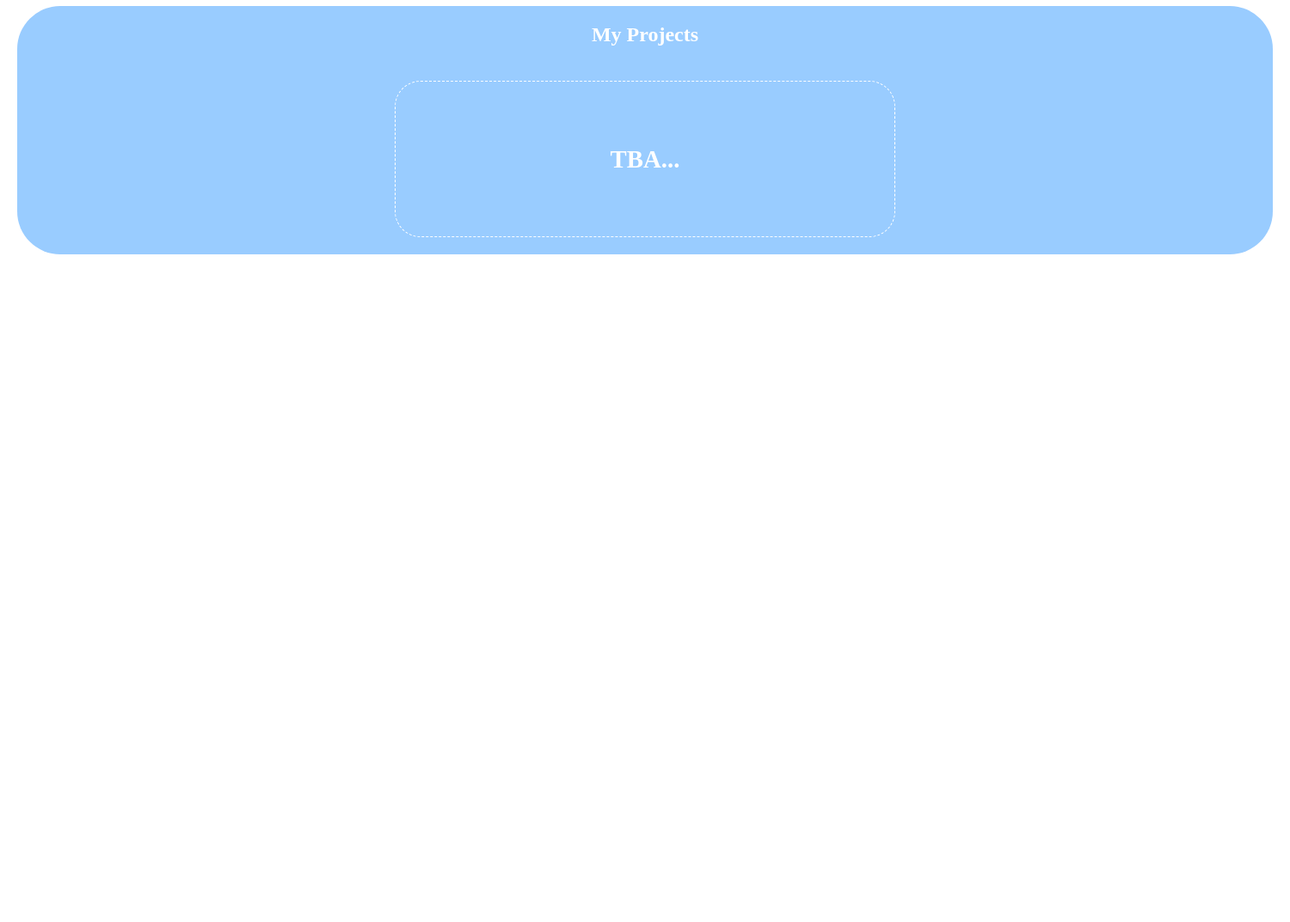
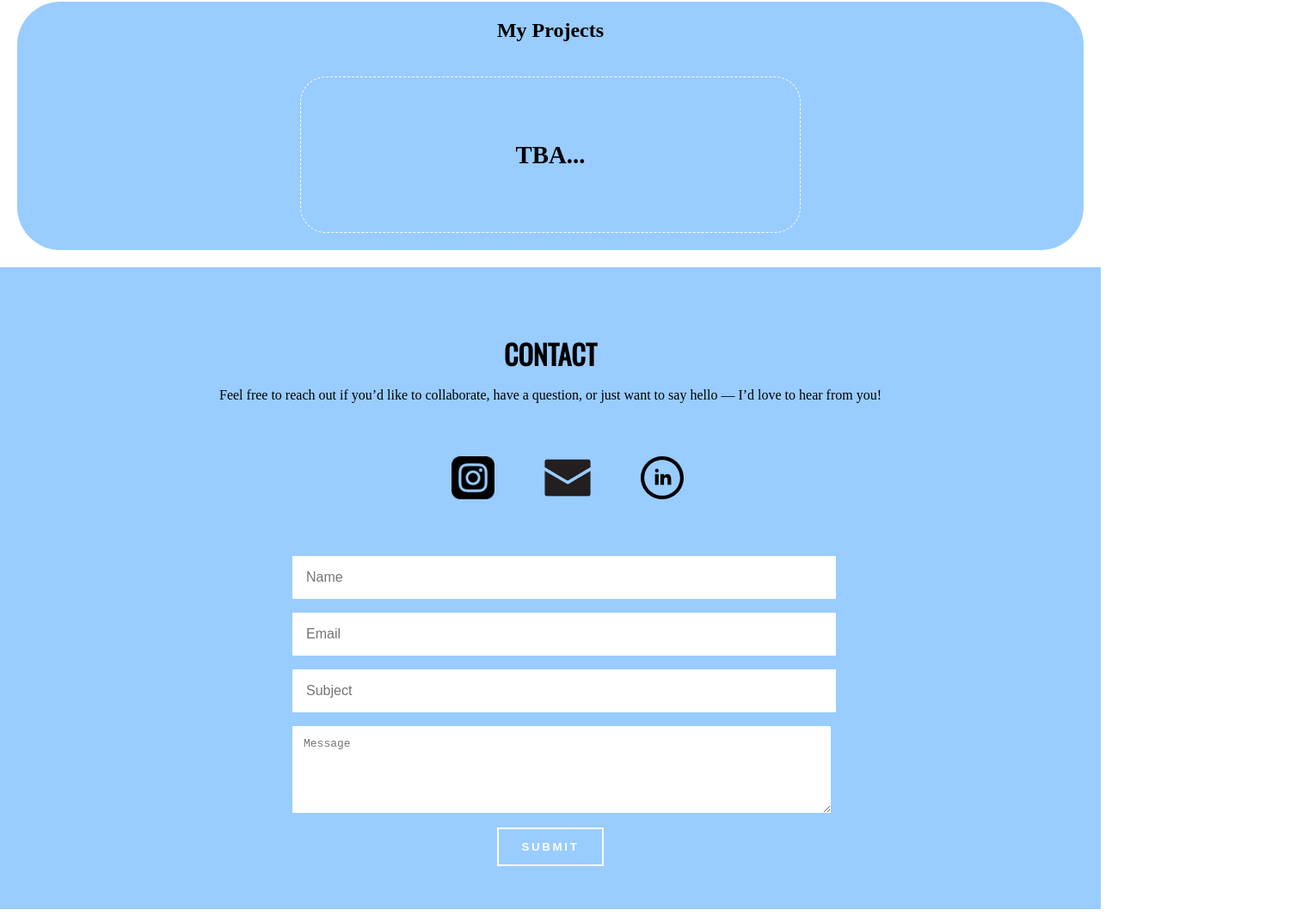
Before and after one commit to TomeGjondev/tomegjondev.github.io, a website: page index.html in a window 1280 px wide. Shown: the part 1512-2585 px from the top of the page at 86% size, 1500 px wide, since content can reach past the window. Before the commit the page ends 1828 px from the top, so only its background shows below. Drawn offline with nearby package versions, Linux system fonts and the light colour scheme; a web font is replaced by a local one.

Commit message:
ADDED Form

```diff
--- a/index.html
+++ b/index.html
@@ -145,8 +145,62 @@
 </section>
 
 <section class="container5" id="Contact Me">
+    <div class="contact-wrapper">
+        <h2 class="contact-title">CONTACT</h2>
+        <p class="contact-subtitle">Feel free to reach out if you’d like to collaborate, have a question, or just want to say hello — I’d love to hear from you!</p>
 
+        <div class="social-icons">
+            <ul class="social-list">
+                <li> <a href="https://www.instagram.com/gjondev/" target="_blank"> <img src="iconmonstr-instagram-13-240.png" id="instafram" class="ikoni"></a></li>
+                <li> <a href="mailto:gjondevtome@gmail.com" target="_blank@stundents.finki.ukimtarget="_blank> <img src="email-and-mail-icon-black-free-png.webp" id="mail-icon" class="ikoni"></a></li>
+                <li> <a href="https://www.linkedin.com/in/tomegjondev" target="_blank"> <img src="iconmonstr-linkedin-5.svg" id="linked" class="ikoni"></a></li>
+            </ul>
+        </div>
+
+        <form action="https://formsubmit.co/gjondevtome@gmail.com " method="POST" class="contact-form">
+            <input type="text" name="name" placeholder="Name" required>
+            <input type="email" name="email" placeholder="Email" required>
+            <input type="text" name="subject" placeholder="Subject" required>
+            <textarea name="message" rows="5" placeholder="Message" required></textarea>
+            <button type="submit">SUBMIT</button>
+        </form>
+    </div>
 </section>
+
+<footer>
+    <p>© 2025 Your Name</p>
+</footer>
+
+<script>
+    let lastScroll = 0;
+    const nav = document.getElementById('navcontainer');
+
+    window.addEventListener('scroll', () => {
+        const currentScroll = window.pageYOffset;
+
+        if (currentScroll <= 0) {
+            nav.style.top = "0px";
+            return;
+        }
+
+        if (currentScroll > lastScroll) {
+            // Scrolling down
+            nav.style.top = "-70px"; // adjust to your nav height
+        } else {
+            // Scrolling up
+            nav.style.top = "0px";
+        }
+
+        lastScroll = currentScroll;
+    });
+    if (currentScroll > 0) {
+        nav.classList.add("scrolled");
+    } else {
+        nav.classList.remove("scrolled");
+    }
+
+</script>
+
 
 </body>
 </html>
--- a/styles.css
+++ b/styles.css
@@ -1,10 +1,13 @@
 @import url('https://fonts.googleapis.com/css2?family=Oswald&family=Petit+Formal+Script&display=swap');
+html {
+    scroll-behavior: smooth;
+}
 body {
     margin: 0;
     padding: 0;
     box-sizing: border-box;
     width: 100vw;
-    min-width: 1500px;
+    min-width: 1200px;
     overflow-x: auto;
 }
 details summary {
@@ -28,19 +31,31 @@ details ul {
     align-items: center;
     background-color: #99ccff;
     height: 60px; /* or whatever height fits your design */
-    padding: 0 20px;
+    padding: 8px;
+        position: fixed;
+        top: 0;
+        left: 0;
+        width: 100%;
+        z-index: 9999;
+        transition: top 0.3s;
 
+
+
+}
+#navcontainer.scrolled {
+    box-shadow: 0 2px 5px rgba(0, 0, 0, 0.2);
 }
 
 #ime {
     /* no absolute positioning */
     color: white;
+    margin-left: 20px;
 }
 
 #nav ul {
     display: flex;
     list-style-type: none;
-    margin: 0;
+    margin-right: 20px;
     padding: 0;
 }
 
@@ -64,6 +79,7 @@ details ul {
 
 .container{
     display: flex;
+    padding-top: 55px;
     justify-content: center;
     align-items: center;
 }
@@ -74,7 +90,7 @@ details ul {
     justify-content: center;
     align-items: center;
     background-color: #99ccff;
-    color: white;
+    color: black;
 }
 #jasslika{
     height: 300px;
@@ -112,7 +128,85 @@ h2{
     justify-content: center;
     align-items: center;
     background-color: #99ccff;
+    color: black;
+}
+.container5{
+    margin-bottom: 15px;
+}
+.contact-wrapper {
+    background-color: #99ccff;
+    color: black;
+    padding: 50px;
+    text-align: center;
+}
+
+.contact-title {
+    font-family: 'Oswald', sans-serif;
+    font-size: 2em;
+    margin-bottom: 0.5em;
+}
+
+.contact-subtitle {
+    color: black;
+    margin-bottom: 1em;
+}
+
+.social-icons {
+    display: flex;
+    justify-content: center;
+    margin-bottom: 1em;
+}
+.social-list{
+    list-style-type: none;
+    display: flex;
+    justify-content: space-between;
+}
+
+
+.ikoni{
+    cursor: pointer;
+    height: 50px;
+    margin: 10px;
+    padding: 20px;
+    background-color: transparent;
+}
+.ikoni:hover{
+    background-color: #66b3ff;
+    border-radius: 50px;
+}
+
+#mail-icon{
+    height: 70px;
+    margin: 0px;
+}
+.contact-form {
+    max-width: 600px;
+    margin: 0 auto;
+}
+
+.contact-form input,
+.contact-form textarea {
+    width: 100%;
+    padding: 1em;
+    margin-bottom: 1em;
+    border: none;
+    font-size: 1em;
+}
+
+.contact-form button {
+    background: none;
+    border: 2px solid white;
     color: white;
+    font-weight: bold;
+    padding: 1em 2em;
+    cursor: pointer;
+    transition: 0.3s ease;
+    letter-spacing: 0.2em;
+}
+
+.contact-form button:hover {
+    background: white;
+    color: black;
 }
 
 #proekti{
@@ -265,6 +359,21 @@ h2{
     font-size: 16px;
     font-weight: normal;
 }
+
+footer {
+    display: flex;
+    justify-content: center;
+    align-items: center;
+    text-align: center;
+    height: 15px;
+    padding: 1rem;
+    background-color: #66b3ff;
+    color: white;
+    position: fixed;
+    bottom: 0;
+    width: 100%;
+}
+
 /* #navcontainer{
     position: relative;
     display: flex;
```
Also changed, not shown: email-and-mail-icon-black-free-png.webp (added), iconmonstr-instagram-13-240.png (added), iconmonstr-linkedin-5.svg (added), 1 other file.
